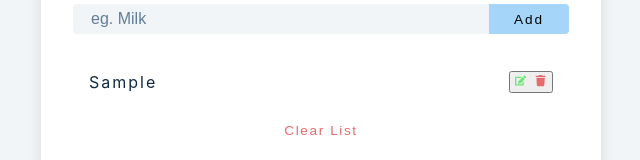
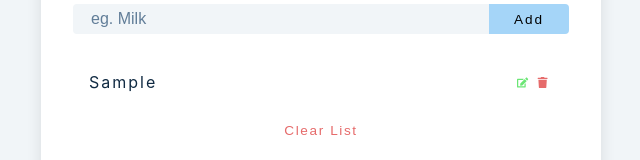
Before and after one commit to Who-codes/Lists, a React (Create React App) app: page / in a window 1280 px wide. Both pictures are taken after typing "Sample" into the empty fields and a click on the button "Add". Shown: the part 276-436 px from the top of the page, without its empty margins (319-959 px from the left). Built offline with nearby package versions, Linux system fonts and the light colour scheme.

Commit message:
Edit button functionality added

```diff
--- a/src/Alert.jsx
+++ b/src/Alert.jsx
@@ -1,12 +1,12 @@
 import React, { useEffect } from "react";
 
-const Alert = ({ type, msg, removeAlert }) => {
+const Alert = ({ type, msg, removeAlert, list }) => {
   useEffect(() => {
     const timeout = setTimeout(() => {
       removeAlert();
       return clearInterval(timeout);
     }, 3000);
-  }, []);
+  }, [list]);
   return <p className={`alert alert-${type}`}>{msg}</p>;
 };
 
--- a/src/App.js
+++ b/src/App.js
@@ -16,6 +16,19 @@ function App() {
       showAlert(true, "enter item name", "danger");
     } else if (name && isEditing) {
       //deal with edit
+      setList(
+        list.map((item) => {
+          if (item.id === editId) {
+            return { ...list, title: name };
+          }
+          return item;
+        })
+      );
+
+      setName("");
+      setEditing(false);
+      setEditId(null);
+      showAlert(true, "vslue changed", "success");
     } else {
       showAlert(true, "item added successfully", "success");
       const newList = { id: new Date().getTime().toString(), title: name };
@@ -33,11 +46,24 @@ function App() {
     setList([]);
   };
 
+  const editItem = (id) => {
+    const specificItem = list.find((item) => id === item.id);
+    setEditing(true);
+    setEditId(id);
+    setName(specificItem.title);
+  };
+
+  const removeItem = (id) => {
+    setList(list.filter((item) => item.id !== id));
+  };
+
   return (
     <section className="section-center">
       <div className="grocery-container">
         <form className="grocery-form" onSubmit={handleSubmit}>
-          {alert.show && <Alert {...alert} removeAlert={showAlert} />}
+          {alert.show && (
+            <Alert {...alert} removeAlert={showAlert} list={list} />
+          )}
           <h3>Grocery list</h3>
           <div className="form-control">
             <input
@@ -52,7 +78,7 @@ function App() {
         </form>
         {list.length > 0 && (
           <div className="grocery-container">
-            <Lists list={list} />
+            <Lists list={list} removeItem={removeItem} editItem={editItem} />
             <button className="clear-btn" onClick={clearList}>
               clear list
             </button>
--- a/src/List.jsx
+++ b/src/List.jsx
@@ -1,6 +1,6 @@
 import React from "react";
 import { FaEdit, FaTrash } from "react-icons/fa";
-const Lists = ({ list }) => {
+const Lists = ({ list, removeItem, editItem }) => {
   return (
     <div className="grocery-list">
       {list.map((item) => {
@@ -8,14 +8,14 @@ const Lists = ({ list }) => {
         return (
           <article className="grocery-item" key={id}>
             <p className="title">{title}</p>
-            <button className="container">
-              <button className="edit-btn">
+            <div className="btn-container">
+              <button className="edit-btn" onClick={() => editItem(id)}>
                 <FaEdit />
               </button>
-              <button className="delete-btn">
+              <button className="delete-btn" onClick={() => removeItem(id)}>
                 <FaTrash />
               </button>
-            </button>
+            </div>
           </article>
         );
       })}
```
